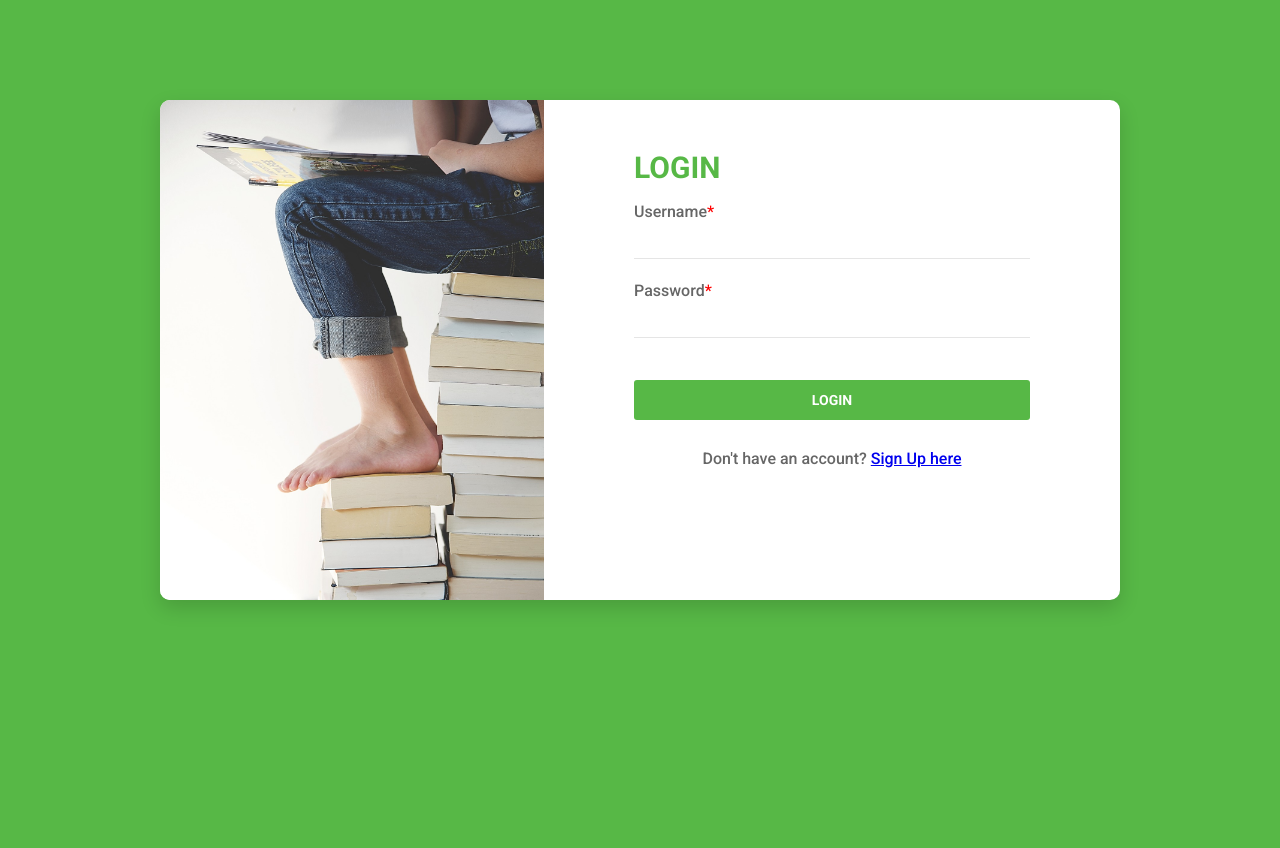
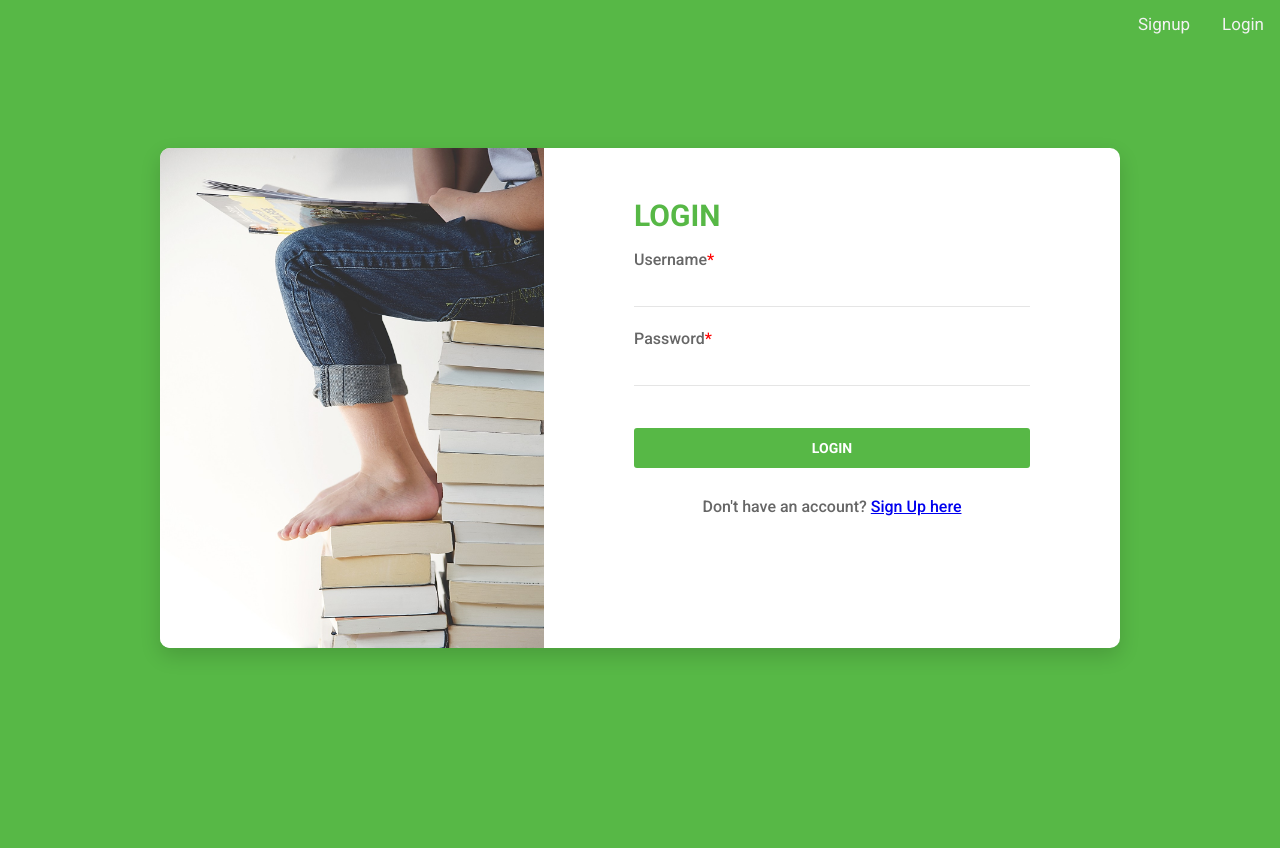
Before and after one commit to Michelle-lele/project1, a Flask app: page /login in a window 1280 px wide. Before the commit the page ends 609 px from the top, so only its background shows below. Run offline with Flask 2, Linux system fonts and the light colour scheme; some libraries are stand-ins or nearby versions.

Commit message:
Login required decorator + site navigation added. Dashboard page.

```diff
--- a/project1/application.py
+++ b/project1/application.py
@@ -1,11 +1,13 @@
 import os
 import sys
 
-from flask import Flask, session, render_template, request, redirect
+from flask import Flask, session, render_template, request, redirect, url_for
 from flask_session import Session
 from sqlalchemy import create_engine
 from sqlalchemy.orm import scoped_session, sessionmaker
 from werkzeug.security import check_password_hash, generate_password_hash
+from datetime import timedelta
+from functools import wraps
 
 app = Flask(__name__)
 app.config.from_envvar('APP_SETTINGS')
@@ -15,23 +17,41 @@ if not os.getenv("DATABASE_URL"):
 	raise RuntimeError("DATABASE_URL is not set")
 
 # Configure session to use filesystem
-app.config["SESSION_PERMANENT"] = False
+app.config["SESSION_PERMANENT"] = True
 app.config["SESSION_TYPE"] = "filesystem"
+app.config["PERMANENT_SESSION_LIFETIME"] = timedelta(minutes=60)
 Session(app)
 
 # Set up database
 engine = create_engine(os.getenv("DATABASE_URL"))
 db = scoped_session(sessionmaker(bind=engine))
 
+def login_required(f):
+    """
+    Decorate routes to require login.
+    http://flask.pocoo.org/docs/0.12/patterns/viewdecorators/
+    """
+    @wraps(f)
+    def decorated_function(*args, **kwargs):
+        if session.get("user_id") is None:
+            return redirect("/login")
+        global username
+        username = session.get("username")
+        return f(*args, **kwargs)
+    return decorated_function
+
 
 @app.route("/", methods=["POST", "GET"])
 def index():
 	#TO DO
 	#show only if logged in, otherwise redirect to login page
-	return render_template("index.html")
+	return redirect('login')
 
 @app.route("/signup", methods=["POST","GET"])
 def signup():
+	if session.get('user_id'):
+		return redirect('dashboard')
+
 	if request.method == "POST":
 		errorMessages= []
 		#ensure required fields are submitted
@@ -76,11 +96,9 @@ def signup():
 
 		#ensure username doesn't exist
 		NewUserName = request.form.get("username")
-		usernames= db.execute("SELECT username From users").fetchall()
+		usernames= db.execute("SELECT username FROM users").fetchall()
 		#print(usernames, file=sys.stderr)
 		for i in range(len(usernames)):
-			#print(NewUserName, file=sys.stderr)
-			#print(usernames[i][0], file=sys.stderr)
 			if NewUserName == usernames[i][0]:
 				errorMessages.append("Username already exists!")
 				return render_template("signup.html", errorMessages=errorMessages)
@@ -92,7 +110,7 @@ def signup():
 		db.commit()
 		successMessage = "Registration successful!"
 		this = generate_password_hash(request.form.get("password"))
-		print(this, file=sys.stderr)
+		#print(this, file=sys.stderr)
 		#print(successMessage, file=sys.stderr)
 		return render_template("login.html", successMessage=successMessage)
 	return render_template("signup.html")
@@ -100,7 +118,8 @@ def signup():
 @app.route("/login", methods=["POST","GET"])
 def login():
 	# Forget any user_id
-	session.clear()
+	if session.get('user_id'):
+		return redirect('dashboard')
 
 	if request.method == "POST":
 		errorMessages= []
@@ -128,9 +147,10 @@ def login():
 
 		# Remember which user has logged in
 		session["user_id"] = users[0]["user_id"]
+		session["username"] = users[0]["username"]
 
-		# Redirect user to home page
-		return redirect("/")
+		# Redirect user to dashboard page
+		return redirect(url_for('dashboard'))
 
 	# User reached route via GET (as by clicking a link or via redirect)
 	else:
@@ -143,3 +163,8 @@ def logout():
 
 	# Redirect user to login form
 	return redirect("/login")
+
+@app.route("/dashboard")
+@login_required
+def dashboard():
+	return render_template("dashboard.html", username = username)
--- a/project1/static/styles.css
+++ b/project1/static/styles.css
@@ -463,6 +463,34 @@ input {
 }
 
 /* ==========================================================================
+   #NAVIGATION
+   ========================================================================== */
+
+.topnav {
+  background-color: #57b846;
+  overflow: hidden;
+}
+
+.topnav a {
+  float: right;
+  color: #f2f2f2;
+  text-align: center;
+  padding: 14px 16px;
+  text-decoration: none;
+  font-size: 17px;
+}
+
+.topnav a:hover {
+  background-color: #ddd;
+  color: #57b846;
+}
+.topnav a.active {
+  background-color: #4CAF50;
+  color: white;
+}
+
+
+/* ==========================================================================
    #CARD
    ========================================================================== */
 .card {
--- a/project1/templates/index.html
+++ b/project1/templates/index.html
@@ -24,12 +24,27 @@
 </head>
 
 <body>
-
-    <div class="page-wrapper bg-green font-robo">
+    <div class="topnav">
+        <!-- <a class="active" href="#home">Home</a>--->
+        {% if username %}
+        <a href="{{ url_for('logout') }}">Logout</a>
+        <a href="#">Profile</a>
+        <a href="{{ url_for('dashboard') }}">Dashboard</a>
+        {% elif url_for(request.endpoint) == "signup" %}
+        <a href="{{ url_for('login') }}">Login</a>
+        {% elif url_for(request.endpoint) == "login" %}
+        <a href="{{ url_for('signup') }}">Signup</a>
+        {% else %}
+        <a href="{{ url_for('login') }}">Login</a>
+        <a href="{{ url_for('signup') }}">Signup</a>
+        {% endif %}
+</div>
 
    {% block body %}
+
+
    {% endblock %}
-    </div>
+
 </body><!-- This templates was made by Colorlib (https://colorlib.com) -->
 
 </html>
--- a/project1/templates/login.html
+++ b/project1/templates/login.html
@@ -1,5 +1,6 @@
 {% extends "index.html" %}
 {% block body %}
+    <div class="page-wrapper bg-green font-robo">
         <div class="wrapper wrapper--w960">
             <div class="card card-2">
                 <div class="card-heading"></div>
@@ -50,5 +51,6 @@
 
     <!-- Main JS-->
     <script src="js/global.js"></script>
+    </div>
 
 {% endblock %}
--- a/project1/templates/signup.html
+++ b/project1/templates/signup.html
@@ -1,5 +1,6 @@
 {% extends "index.html" %}
 {% block body %}
+    <div class="page-wrapper bg-green font-robo">
         <div class="wrapper wrapper--w960">
             <div class="card card-2">
                 <div class="card-heading"></div>
@@ -51,5 +52,5 @@
 
     <!-- Main JS-->
     <script src="js/global.js"></script>
-
+    </div>
 {% endblock %}
```
Also changed, not shown: project1/templates/dashboard.html (added, +7 -0 lines).
